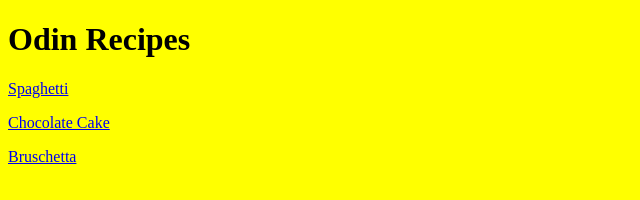
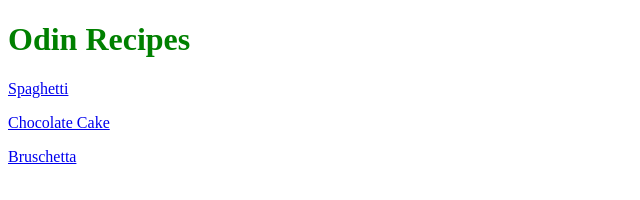
Before and after one commit to SubtleB3ast/odin-recipes, a plain HTML site: page index.html in a window 1280 px wide. Shown: the whole page, without its empty margins (0-640 px from the left). Drawn offline with Linux system fonts and the light colour scheme.

Commit message:
recipes/spaghetti.html

```diff
--- a/styles.css
+++ b/styles.css
@@ -1,4 +1,5 @@
 body{
-    background-color: yellow;
+    background-color: white;
 }
-h1 {color: black;}
+h1 {color: green;
+}
```
Also changed, not shown: recipes/spaghetti.html (+6 -0 lines).
